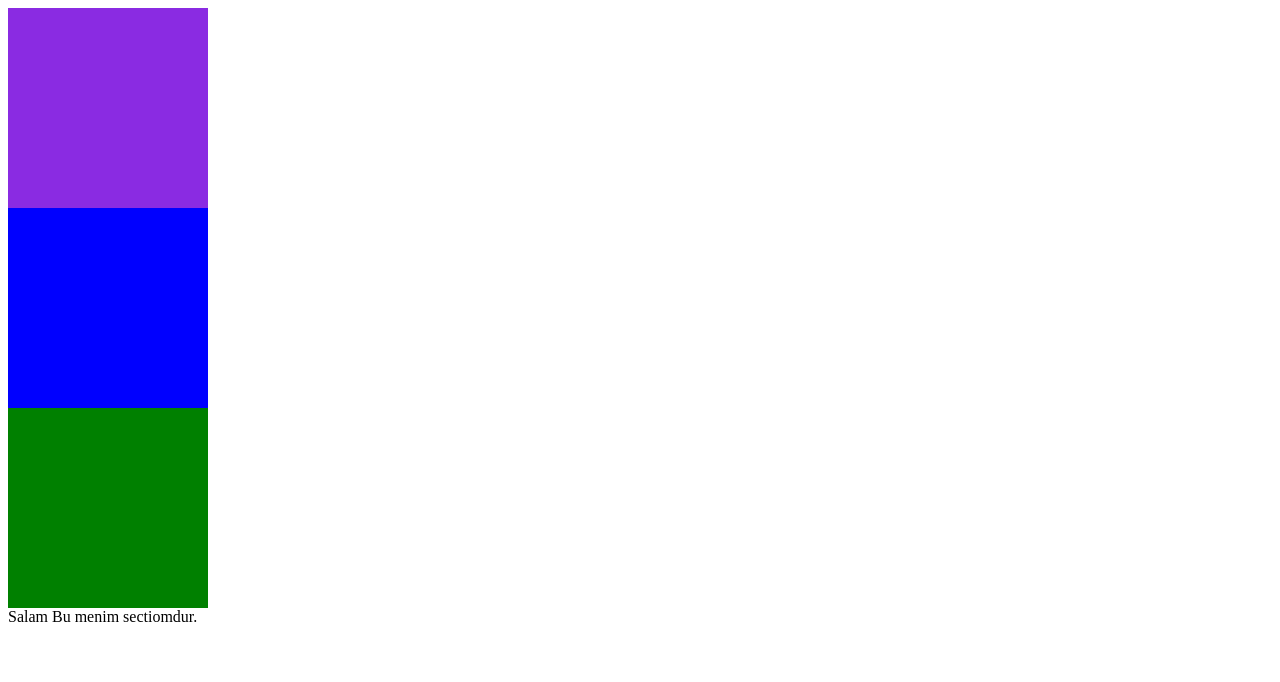
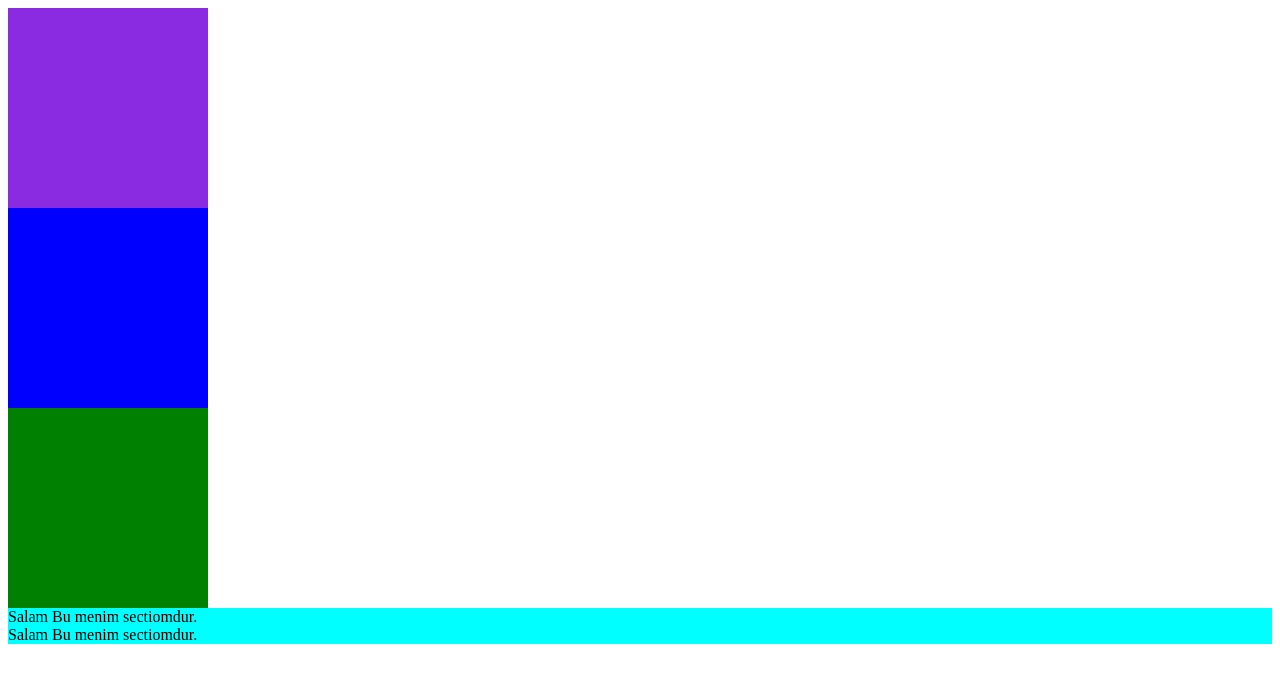
Before and after one commit to agha-safarzada/ASIA-PROJECT, a plain HTML site: page index.html in a window 1280 px wide. Drawn offline with Linux system fonts and the light colour scheme.

Commit message:
Version14

```diff
--- a/index.html
+++ b/index.html
@@ -15,7 +15,11 @@
 
     <div style="background-color: green; width: 200px; height: 200px;"></div>
 
-    <section>
+    <section style="background-color: aqua;">
+        Salam Bu menim sectiomdur.
+    </section>
+
+    <section style="background-color: aqua;">
         Salam Bu menim sectiomdur.
     </section>
 
```
